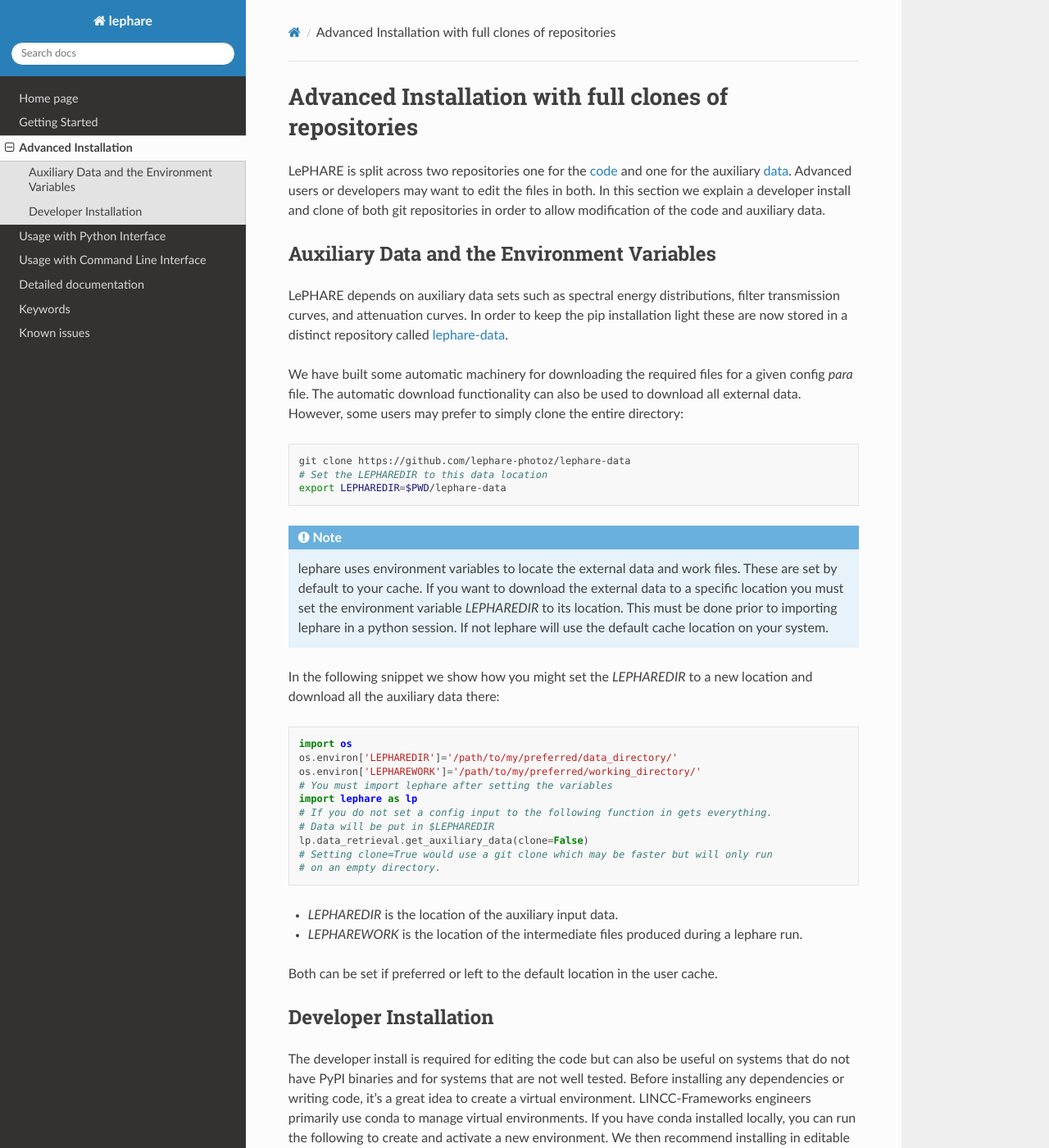
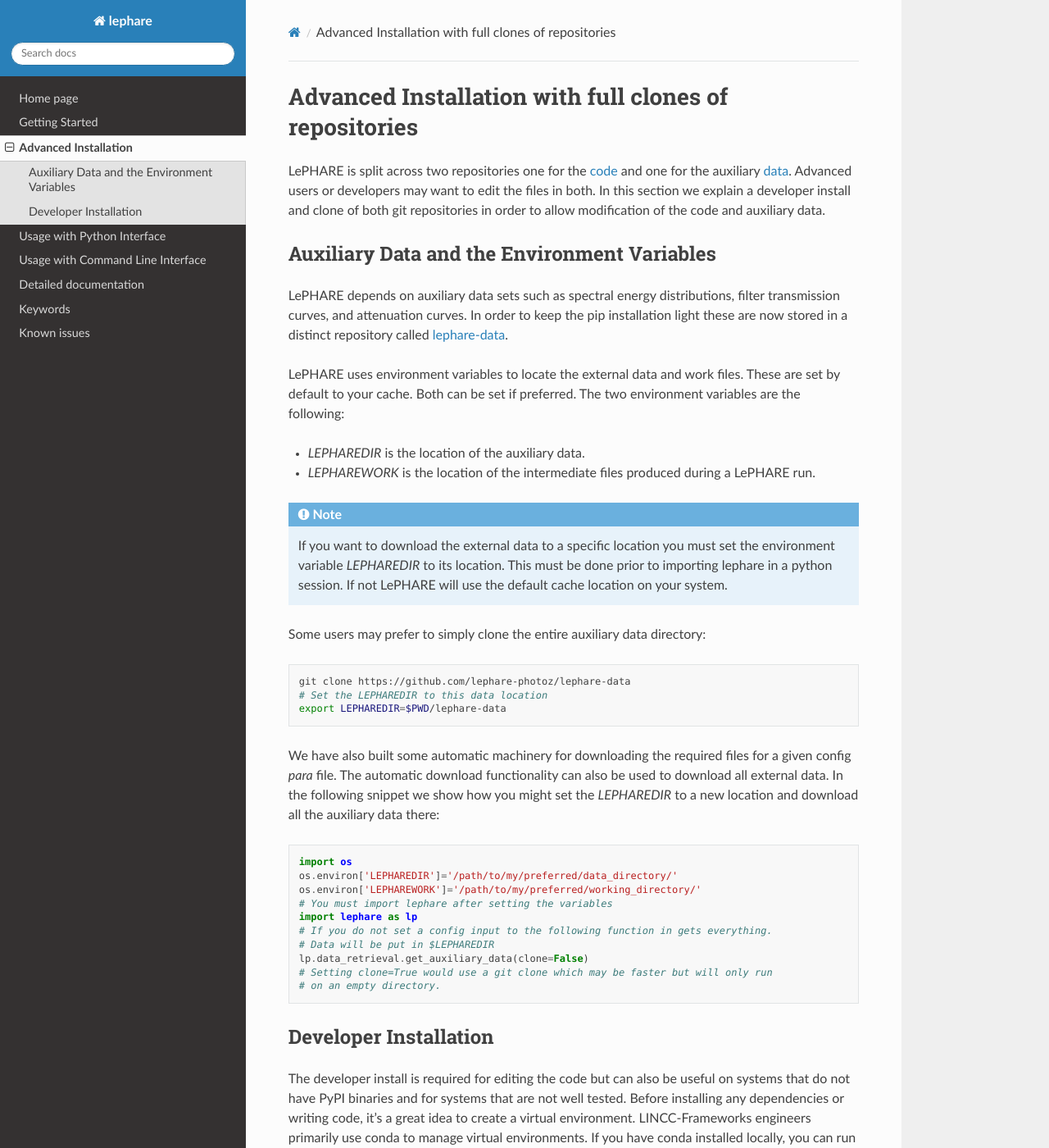
Before and after one commit to lephare-photoz/lephare, a Sphinx documentation site: the page built from docs/advanced_install.rst, in a window 1280 px wide and 1400 px high. Shown: the whole window at 82% size. Built offline with Sphinx 7.4.7 and the Read the Docs theme 3.1.0, drawn with Linux system fonts in a browser that asks for light colours; pages that are not in the unit, such as notebooks, are missing from menus; some of the changed lines change nothing that is shown.

Commit message:
slight improvements in advanced_install

```diff
--- a/docs/advanced_install.rst
+++ b/docs/advanced_install.rst
@@ -10,16 +10,26 @@
 
 Auxiliary Data and the Environment Variables
 ********************************************
+
 LePHARE depends on auxiliary data sets such as spectral energy distributions,
 filter transmission curves, and attenuation curves. In order to keep the pip
 installation light these are now stored in a distinct repository called
 `lephare-data <https://github.com/lephare-photoz/lephare-data>`_.
 
+LePHARE uses environment variables to locate the external data and work files. These are set by default to your cache. Both can be set if preferred. The two environment variables are the following:
 
-We have built some automatic machinery for downloading the required files
-for a given config `para` file. The automatic download functionality can also be used to
-download all external data. However, some users may prefer to simply clone
-the entire directory:
+* `LEPHAREDIR` is the location of the auxiliary data.
+* `LEPHAREWORK` is the location of the intermediate files produced during a LePHARE run.
+
+
+
+.. note::
+    If you want to download the external data to a specific location you must set the
+    environment variable `LEPHAREDIR` to its location. This must be done prior to
+    importing lephare in a python session. If not LePHARE will use the default cache
+    location on your system.
+
+Some users may prefer to simply clone the entire  auxiliary data directory:
 
 .. code-block:: bash
 
@@ -27,16 +37,12 @@
     # Set the LEPHAREDIR to this data location
     export LEPHAREDIR=$PWD/lephare-data
 
-.. note::
-    lephare uses environment variables to locate the external data and work files.
-    These are set by default to your cache.
-    If you want to download the external data to a specific location you must set the
-    environment variable `LEPHAREDIR` to its location. This must be done prior to
-    importing lephare in a python session. If not lephare will use the default cache
-    location on your system.
 
-In the following snippet we show how you might set the `LEPHAREDIR` to a new location
-and download all the auxiliary data there:
+We have also built some automatic machinery for downloading the
+required files for a given config `para` file. The automatic download
+functionality can also be used to download all external data. In the
+following snippet we show how you might set the `LEPHAREDIR` to a new
+location and download all the auxiliary data there:
 
 .. code-block:: python
 
@@ -51,10 +57,6 @@
     # Setting clone=True would use a git clone which may be faster but will only run
     # on an empty directory.
 
-* `LEPHAREDIR` is the location of the auxiliary input data.
-* `LEPHAREWORK` is the location of the intermediate files produced during a lephare run.
-
-Both can be set if preferred or left to the default location in the user cache.
 
 Developer Installation
 **********************
```
